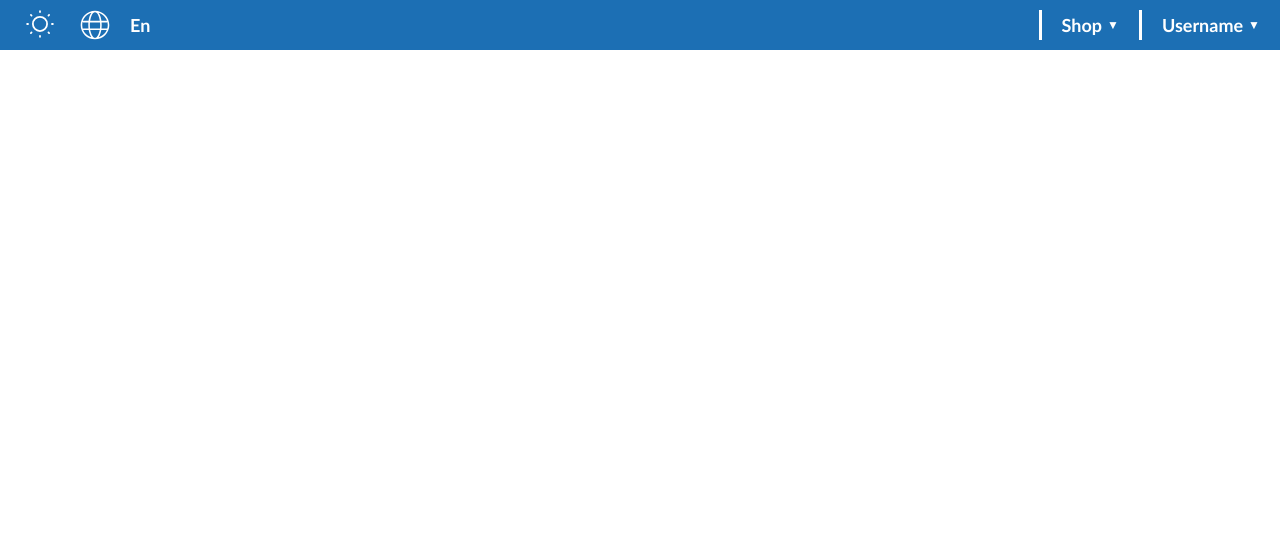
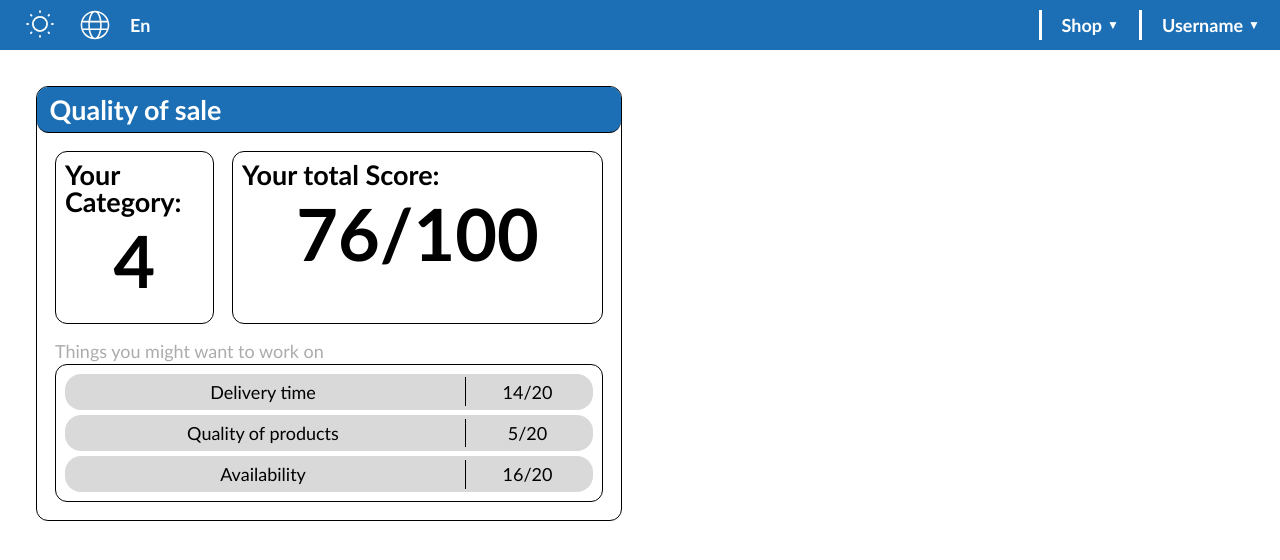
Before and after one commit to Namlev1/react-dashboard, a React (Vite) app: page / in a window 1280 px wide. Shown: the top 560 px of the page. Built offline with nearby package versions, Linux system fonts and the light colour scheme.

Commit message:
Add QualityOfSale widget
Add some general classes in App.css
Add generic <Table> component.

```diff
--- a/src/App.css
+++ b/src/App.css
@@ -1,5 +1,32 @@
 #root {
+    max-width: 100vw;
 }
 body{
     background-color: var(--color-background);
 }
+
+.main {
+    display: grid;
+    grid-template-columns: repeat(2, 1fr);
+    padding: 2rem;
+    gap: 2rem;
+}
+
+.widget {
+    border: 1px solid var(--text);
+    border-radius: 12px;
+    overflow: hidden;
+    display: flex;
+    flex-direction: column;
+}
+
+.widget-content {
+    display: flex;
+    flex-direction: column;
+    gap: 1rem;
+    padding: 1rem;
+}
+
+.opaque {
+    color: var(--text-opaque);
+}
--- a/src/App.jsx
+++ b/src/App.jsx
@@ -1,15 +1,16 @@
 import './App.css'
-import Toolbar from './Assets/components/Molecules/Toolbar';
+import Toolbar from './assets/components/molecules/Toolbar'
+import QualityOfSale from './assets/components/widgets/qualityOfSale/QualityOfSale.jsx'
 
 function App() {
   return (
-      <div className="App">
-        <Toolbar /> {/* Wyświetlenie komponentu Toolbar */}
-        {/* Inne elementy aplikacji */}
+    <div className="App">
+      <Toolbar /> {/* Wyświetlenie komponentu Toolbar */}
+      <div className="main">
+        <QualityOfSale />
       </div>
-
-  );
-
+    </div>
+  )
 }
 
 export default App
--- /dev/null
+++ b/src/assets/components/atoms/WidgetTitleBar/WidgetTitleBar.jsx
@@ -0,0 +1,11 @@
+import styles from './WidgetTitleBar.module.css'
+
+const WidgetTitleBar = ({ text }) => {
+  return (
+    <div className={styles['widget-title-bar']}>
+      <h2>{text}</h2>
+    </div>
+  )
+}
+
+export default WidgetTitleBar
--- /dev/null
+++ b/src/assets/components/atoms/WidgetTitleBar/WidgetTitleBar.module.css
@@ -0,0 +1,15 @@
+.widget-title-bar {
+    background-color: var(--color-main);
+    color: white;
+    padding: 0.5rem 0.7rem;
+    border-bottom: 1px solid var(--text);
+    position: relative;
+    z-index: 1;
+    border-radius: 0 0 12px 12px;
+}
+
+.widget-title-bar h2 {
+    margin: 0;
+    font-size: 1.5rem;
+    font-weight: bold;
+}
--- /dev/null
+++ b/src/assets/components/molecules/Table/Table.jsx
@@ -0,0 +1,19 @@
+import styles from './Table.module.css'
+import React from 'react'
+
+// { ratio } is n-n-n format. Like 3-1 or 4-4-3
+const Table = ({ ratio, children }) => {
+  const gridTemplateColumns = ratio
+    .split('-')
+    .map((value) => `${value}fr`) // Convert each value to a fraction (e.g., ['3fr', '1fr'])
+    .join(' ')
+
+  const childrenWithProps = React.Children.map(children, (child) => {
+    return React.cloneElement(child, {
+      gridTemplateColumns
+    })
+  })
+  return <div className={styles.table}>{childrenWithProps}</div>
+}
+
+export default Table
--- /dev/null
+++ b/src/assets/components/molecules/Table/Table.module.css
@@ -0,0 +1,22 @@
+.table {
+    display: grid;
+    gap: .3rem;
+}
+
+.table-content {
+    background-color: var(--table-background);
+    border-radius: 16px;
+    display: grid;
+    transition: background-color ease-in 200ms;
+}
+
+.table-content:hover {
+    background-color: var(--table-hover);
+}
+
+.table-content p {
+    font-size: 1rem;
+    margin: .2rem;
+    padding: .3rem 0;
+    font-weight: normal;
+}
--- /dev/null
+++ b/src/assets/components/molecules/Table/TableEntry.jsx
@@ -0,0 +1,21 @@
+import styles from './Table.module.css'
+
+const TableEntry = ({ content, gridTemplateColumns }) => {
+  console.log(gridTemplateColumns)
+  return (
+    <div className={styles['table-content']} style={{ gridTemplateColumns }}>
+      {content.map((field, idx) => {
+        if (idx === 0) {
+          return <p key={field}>{field}</p> // don't render left border
+        }
+        return (
+          <p key={field} style={{ borderLeft: '1px solid var(--text)' }}>
+            {field}
+          </p>
+        )
+      })}
+    </div>
+  )
+}
+
+export default TableEntry
--- a/src/assets/components/widgets/qualityOfSale/QualityOfSale.jsx
+++ b/src/assets/components/widgets/qualityOfSale/QualityOfSale.jsx
@@ -1,5 +1,40 @@
-const QualityOfSale = (props) => {
-  return <div>QualityOfSale</div>
+import WidgetTitleBar from '../../atoms/WidgetTitleBar/WidgetTitleBar.jsx'
+import styles from './QualityOfSale.module.css'
+import Table from '../../molecules/Table/Table.jsx'
+import TableEntry from '../../molecules/Table/TableEntry.jsx'
+
+const QualityOfSale = () => {
+  return (
+    <div className={'widget'}>
+      <WidgetTitleBar text={'Quality of sale'} />
+
+      <div className={'widget-content'}>
+        <div className={styles['score-container']}>
+          <div className={styles['widget-frame']}>
+            <h3>Your Category:</h3>
+            <p>4</p>
+          </div>
+          <div className={styles['widget-frame']}>
+            <h3>Your total Score:</h3>
+            <p>76/100</p>
+          </div>
+        </div>
+
+        <div>
+          <p className={'opaque'} style={{ marginBottom: '.2rem' }}>
+            Things you might want to work on
+          </p>
+          <div className={styles['widget-frame']}>
+            <Table ratio={'3-1'}>
+              <TableEntry content={['Delivery time', '14/20']} />
+              <TableEntry content={['Quality of products', '5/20']} />
+              <TableEntry content={['Availability', '16/20']} />
+            </Table>
+          </div>
+        </div>
+      </div>
+    </div>
+  )
 }
 
 export default QualityOfSale
--- /dev/null
+++ b/src/assets/components/widgets/qualityOfSale/QualityOfSale.module.css
@@ -0,0 +1,29 @@
+.widget-frame {
+    background-color: var(--color-background);
+    border: 1px solid var(--text);
+    border-radius: 12px;
+    padding: .5rem;
+}
+
+.widget-frame * {
+    color: var(--text);
+}
+
+.widget-frame h3 {
+    font-size: 1.5rem;
+    font-weight: bold;
+}
+
+.widget-frame p {
+    font-size: 4rem;
+    font-weight: bold;
+    text-align: center;
+    margin-top: .5rem;
+    margin-bottom: 1rem;
+}
+
+.score-container {
+    display: grid;
+    grid-template-columns: 3fr 7fr;
+    gap: 1rem;
+}
--- a/src/index.css
+++ b/src/index.css
@@ -10,17 +10,20 @@
   --color-background: #ffffff;
   --color-main: #1c6fb4;
   --table-background: #d9d9d9;
+  --table-hover: #c0c0c0;
   --table-text: #555555;
   --dislike: #c61d1d;
   --like: #5db41c;
   --widget-headline: #ffffff;
   --text: #000000;
+  --text-opaque: #acacac;
 }
 
 .dark-mode {
   --color-background: #515151;
   --color-main: #5b0e97;
   --table-background: #302f2f;
+  --table-hover: #404040;
   --table-text-color: #ffffff;
   --text: #ffffff;
 }
```
